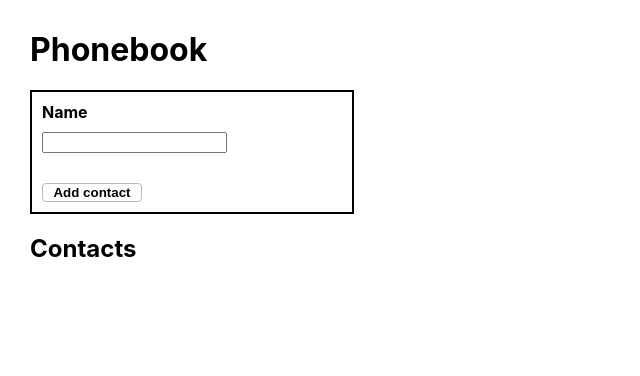
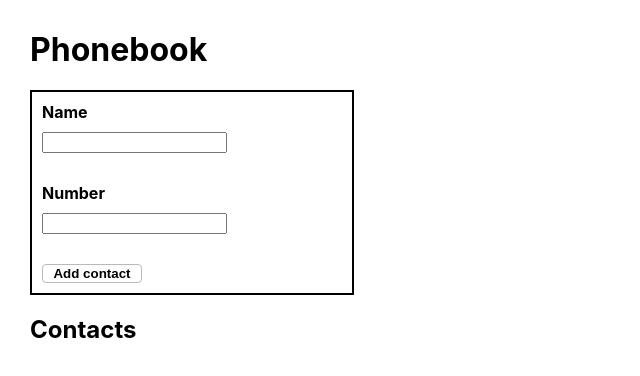
Before and after one commit to itfreshman2021/goit-react-hw-02-phonebook, a React (Create React App) app: page / in a window 1280 px wide. Shown: the top 376 px of the page, without its empty margins (0-640 px from the left). Built offline with nearby package versions, Linux system fonts and the light colour scheme; the HTML template or start-up script is replaced by a standard one.

Commit message:
added step 2 to the solution of task 2

```diff
--- a/src/App.js
+++ b/src/App.js
@@ -3,39 +3,27 @@ import React from 'react';
 import { v4 as uuidv4 } from 'uuid';
 import s from './App.module.css';
 
-
 class App extends React.Component {
   state = {
     contacts: [],
     name: '',
+    number: '',
   };
-
-
-  contactNew = {
-      id: uuidv4(),
-      name: '',
-    };
 
   handleChange = event => {
     this.setState({ [event.currentTarget.name]: event.currentTarget.value });
-    this.contactNew = {
-      id: uuidv4(),
-      [event.currentTarget.name]: event.currentTarget.value,
-    };
-
-
   };
 
   HandleSubmit = event => {
     event.preventDefault();
-    this.setState(({contacts}) => ({contacts: [this.contactNew,...contacts],}))
+
+    const contactNew = { id: uuidv4(), name: this.state.name, number: this.state.number };
+    this.setState(({ contacts }) => ({ contacts: [...contacts, contactNew] }));
     this.reset();
-
-    console.log(this.state);
   };
 
   reset = () => {
-    this.setState({ name: '' });
+    this.setState({ name: '', number: '' });
   };
 
   render() {
@@ -57,17 +45,36 @@ class App extends React.Component {
                 className={s.input}
               />
             </label>
-            <button type="submit" className={s.button}>Add contact</button>
+            <label className={s.label}>
+              Number
+              <input
+                type="tel"
+                name="number"
+                pattern="\+?\d{1,4}?[-.\s]?\(?\d{1,3}?\)?[-.\s]?\d{1,4}[-.\s]?\d{1,4}[-.\s]?\d{1,9}"
+                title="Номер телефона должен состоять цифр и может содержать пробелы, тире, круглые скобки и может начинаться с +"
+                value={this.state.number}
+                onChange={this.handleChange}
+                required
+                className={s.input}
+              />
+            </label>
+
+            <button type="submit" className={s.button}>
+              Add contact
+            </button>
           </form>
           <h2>Contacts</h2>
           <ul>
             {this.state.contacts.map(contact => {
-              const { id, name } = contact;
+              const { id, name, number } = contact;
               return (
                 <li key={id} className={s.li}>
-                  <p>{name}</p>
-              </li>
-            );})}
+                  <p>
+                    {name}:<span className={s.span}>{number}</span>
+                  </p>
+                </li>
+              );
+            })}
           </ul>
         </div>
       </>
--- a/src/App.module.css
+++ b/src/App.module.css
@@ -22,6 +22,10 @@
   margin-bottom: 10px;
 }
 
+.input:focus {
+  outline: cornflowerblue 4px solid;
+}
+
 .button {
   display: block;
   border-radius: 4px;
@@ -34,3 +38,7 @@
 .li {
   font-weight: bold;
 }
+
+.span {
+  margin-left: 5px;
+}
```
